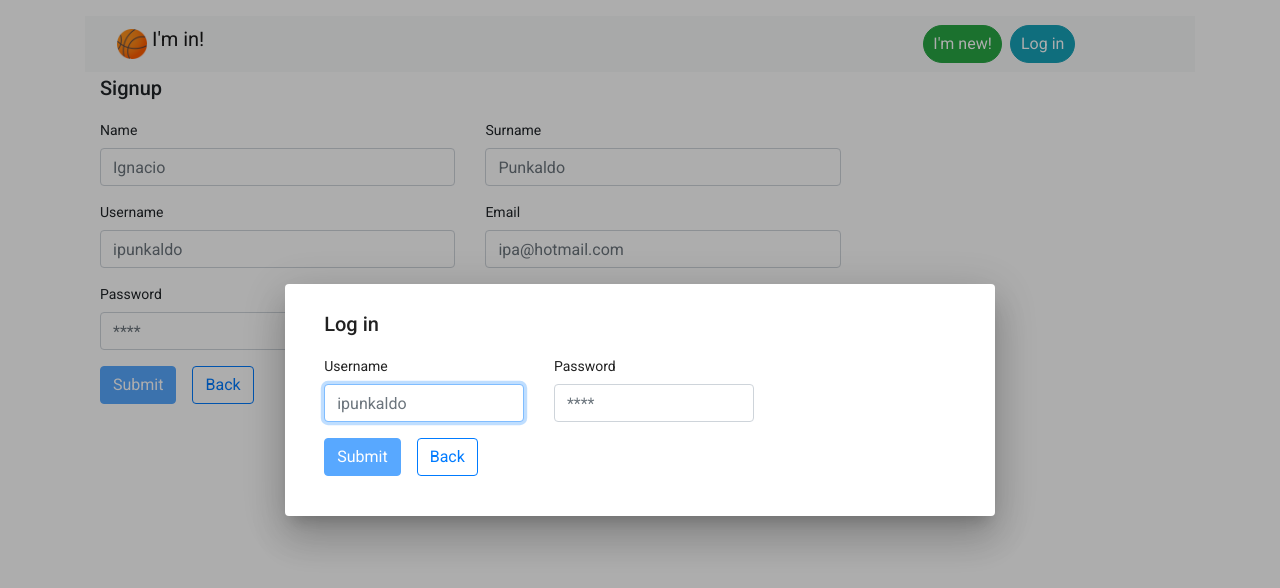
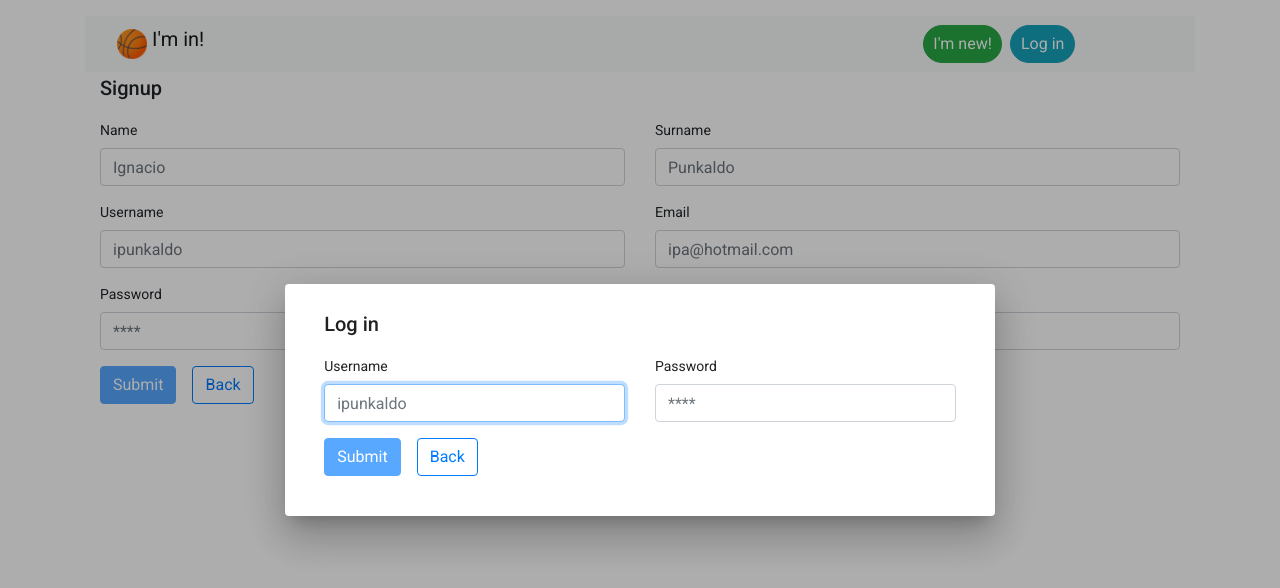
Before and after one commit to ipancaldo/imin, an Angular app: page /signup in a window 1280 px wide. Both pictures are taken after a click on the button "Log in". Shown: the top 588 px of the page. Built offline with nearby package versions, Linux system fonts and the light colour scheme.

Commit message:
Created a new service. Fixed how some modals are shown.

```diff
--- a/src/app/services/alert.service.ts
+++ b/src/app/services/alert.service.ts
@@ -5,10 +5,10 @@ import { MatSnackBar } from '@angular/material/snack-bar';
   providedIn: 'root',
 })
 export class AlertService {
-  constructor(private matSnackBar: MatSnackBar) {}
+  constructor(private _matSnackBar: MatSnackBar) {}
 
   openSnackBar(message, action) {
-    let snackBarRef = this.matSnackBar.open(message, action);
+    let snackBarRef = this._matSnackBar.open(message, action);
 
     snackBarRef.afterDismissed().subscribe(() => {});
     snackBarRef.onAction().subscribe(() => {});
--- /dev/null
+++ b/src/app/services/common.service.ts
@@ -0,0 +1,12 @@
+import { Injectable } from '@angular/core';
+
+@Injectable({
+  providedIn: 'root',
+})
+export class CommonService {
+  constructor() {}
+
+  delay(ms: number) {
+    return new Promise((resolve) => setTimeout(resolve, ms));
+  }
+}
--- a/src/app/services/user.service.ts
+++ b/src/app/services/user.service.ts
@@ -4,6 +4,7 @@ import { Observable, throwError } from 'rxjs';
 import { catchError, find, map, tap } from 'rxjs/operators';
 import { User } from '../classes/user';
 import { IUser } from '../interfaces/user';
+import { CommonService } from './common.service';
 import { DataService } from './data.service';
 
 @Injectable({
@@ -11,7 +12,11 @@ import { DataService } from './data.service';
 })
 export class UserService {
   private _userUrl = 'api/users/users.json';
-  constructor(private http: HttpClient, private dataService: DataService) {}
+  constructor(
+    private http: HttpClient,
+    private dataService: DataService,
+    private _common: CommonService
+  ) {}
 
   users: User[] = [];
   user: User;
@@ -27,7 +32,7 @@ export class UserService {
 
     this.getUsers();
 
-    await this.delay(1000);
+    await this._common.delay(1000);
     return this.doUsernameExists() || this.doEmailExists();
   }
 
@@ -51,10 +56,10 @@ export class UserService {
     this.user = new User(username, password);
 
     this.getUsers();
-    await this.delay(500);
+    await this._common.delay(1000);
 
     var userMatch = this.doUsernameAndPasswordMatch();
-    await this.delay(500);
+    await this._common.delay(1000);
 
     if (userMatch == null) return 'User or password is invalid.';
     return this.user.username;
@@ -71,10 +76,6 @@ export class UserService {
       (e) =>
         e.username === this.user.username && e.password === this.user.password
     );
-  }
-
-  delay(ms: number) {
-    return new Promise((resolve) => setTimeout(resolve, ms));
   }
 
   //In theory, this is the way to check it without the delay
--- a/src/app/views/home/home.component.ts
+++ b/src/app/views/home/home.component.ts
@@ -86,4 +86,12 @@ export class HomeComponent implements OnInit {
       }
     });
   }
+
+  refreshView(): void {
+    window.location.reload();
+  }
+
+  delay(ms: number) {
+    return new Promise((resolve) => setTimeout(resolve, ms));
+  }
 }
--- a/src/app/views/login/login.component.html
+++ b/src/app/views/login/login.component.html
@@ -1,19 +1,19 @@
-<div class="col-10">
+<div class="col-12">
     <h2>Log in</h2>
     <form class="form-group row" [formGroup]="form" (ngSubmit)="logIn(form.value)">
-        <div class="form-group col-md-5">
+        <div class="form-group col-md-6">
             <label for="username">Username</label>
             <input type="text" name="username" id="username" placeholder="ipunkaldo" class="form-control"
                 formControlName="username">
             <span class="validator text-danger">{{validateUsername("username")}}</span>
         </div>
-        <div class="form-group col-md-5">
+        <div class="form-group col-md-6">
             <label for="password">Password</label>
             <input type="password" name="password" id="password" placeholder="****" class="form-control"
                 formControlName="password">
             <span class="validator text-danger">{{validatePassword("password")}}</span>
         </div>
-        <div class="col-md-5">
+        <div class="col-md-6">
             <button type="submit" class="btn btn-primary" [disabled]="!form.valid">Submit</button>
             <button type="button" class="btn btn-outline-primary float-center ml-3" (click)="backButton()">Back</button>
         </div>
--- a/src/app/views/login/login.component.ts
+++ b/src/app/views/login/login.component.ts
@@ -2,6 +2,7 @@ import { Component, OnInit } from '@angular/core';
 import { Form, FormControl, FormGroup, Validators } from '@angular/forms';
 import { MatDialog } from '@angular/material/dialog';
 import { AlertService } from 'src/app/services/alert.service';
+import { CommonService } from 'src/app/services/common.service';
 import { LogingService } from 'src/app/services/loging.service';
 import { UserService } from 'src/app/services/user.service';
 
@@ -15,7 +16,8 @@ export class LoginComponent implements OnInit {
     private _dialogRef: MatDialog,
     private _userService: UserService,
     private _logingService: LogingService,
-    private _alert: AlertService
+    private _alert: AlertService,
+    private _common: CommonService
   ) {}
 
   form = new FormGroup({
@@ -48,7 +50,7 @@ export class LoginComponent implements OnInit {
     }
     if (result != null) {
       this._logingService.sendUsernameToLogin(result);
-      await this.delay(300);
+      await this._common.delay(300);
       this._dialogRef.closeAll();
     }
   }
@@ -79,9 +81,5 @@ export class LoginComponent implements OnInit {
     this._dialogRef.closeAll();
   }
 
-  delay(ms: number) {
-    return new Promise((resolve) => setTimeout(resolve, ms));
-  }
-
   ngOnInit(): void {}
 }
--- a/src/app/views/signup/signup.component.html
+++ b/src/app/views/signup/signup.component.html
@@ -1,41 +1,41 @@
-<div class="col-10">
+<div class="col-12">
     <h2>Signup</h2>
     <form class="form-group row" [formGroup]="form" (ngSubmit)="submitNewUser(form.value)">
-        <div class="form-group col-md-5">
+        <div class="form-group col-md-6">
             <label for="name">Name</label>
             <input type="text" name="name" id="name" placeholder="Ignacio" class="form-control" formControlName="name">
             <span class="validator">{{validateNameSurnameUsername("name")}}</span>
         </div>
-        <div class="form-group col-md-5">
+        <div class="form-group col-md-6">
             <label for="surname">Surname</label>
             <input type="text" name="surname" id="surname" placeholder="Punkaldo" class="form-control"
                 formControlName="surname">
             <span class="validator">{{validateNameSurnameUsername("surname")}}</span>
         </div>
-        <div class="form-group col-md-5">
+        <div class="form-group col-md-6">
             <label for="username">Username</label>
             <input type="text" name="username" id="username" placeholder="ipunkaldo" class="form-control"
                 formControlName="username">
             <span class="validator">{{validateNameSurnameUsername("username")}}</span>
         </div>
-        <div class="form-group col-md-5">
+        <div class="form-group col-md-6">
             <label for="email">Email</label>
             <input type="email" name="email" id="email" placeholder="ipa@hotmail.com" class="form-control"
                 formControlName="email">
             <span class="validator">{{validatePasswordEmail("email")}}</span>
         </div>
-        <div class="form-group col-md-5">
+        <div class="form-group col-md-6">
             <label for="password">Password</label>
             <input type="password" name="password" id="password" placeholder="****" class="form-control"
                 formControlName="password">
             <span class="validator">{{validatePasswordEmail("password")}}</span>
         </div>
-        <div class="form-group col-md-5">
+        <div class="form-group col-md-6">
             <label for="repeatedPassword">Repeat password</label>
             <input type="password" name="repeatedPassword" id="repeatedPassword" placeholder="****" class="form-control"
                 formControlName="repeatedPassword">
         </div>
-        <div class="col-md-5">
+        <div class="col-md-6">
             <button type="submit" class="btn btn-primary" [disabled]="!form.valid">Submit</button>
             <button type="button" class="btn btn-outline-primary float-center ml-3" (click)="backButton()">Back</button>
         </div>
--- a/src/app/views/signup/signup.component.ts
+++ b/src/app/views/signup/signup.component.ts
@@ -6,6 +6,7 @@ import { User } from 'src/app/classes/user';
 import { AlertService } from 'src/app/services/alert.service';
 import { UserService } from 'src/app/services/user.service';
 import { MatDialog } from '@angular/material/dialog';
+import { CommonService } from 'src/app/services/common.service';
 
 @Component({
   selector: 'app-signup',
@@ -17,7 +18,8 @@ export class SignupComponent implements OnInit {
     private _dataService: DataService,
     private _userService: UserService,
     private _alert: AlertService,
-    private _dialogRef: MatDialog
+    private _dialog: MatDialog,
+    private _common: CommonService
   ) {}
 
   form = new FormGroup({
@@ -90,7 +92,7 @@ export class SignupComponent implements OnInit {
     );
 
     this.doUserExist = await this._userService.doUserExist(user);
-    await this.delay(2000);
+    await this._common.delay(1000);
 
     if (this.doUserExist) {
       return this._alert.openSnackBar(
@@ -104,16 +106,12 @@ export class SignupComponent implements OnInit {
       `User ${user.username} created successfully`,
       'Ok'
     );
-    await this.delay(500);
-    this._dialogRef.closeAll();
+    await this._common.delay(500);
+    this._dialog.closeAll();
   }
 
   backButton(): void {
-    this._dialogRef.closeAll();
-  }
-
-  delay(ms: number) {
-    return new Promise((resolve) => setTimeout(resolve, ms));
+    this._dialog.closeAll();
   }
 
   ngOnInit(): void {}
```
Also changed, not shown: 1 other file (tests, documents, lock files or other folders).
